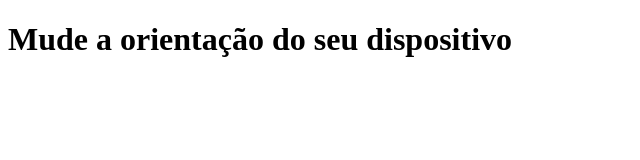
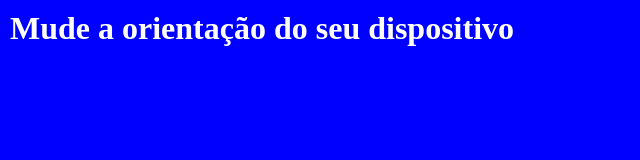
Before and after one commit to oyagosilva/html-css, a plain HTML site: page ex025/mq002/index.html in a window 1280 px wide. Shown: the whole page, without its empty margins (0-640 px from the left). Drawn offline with Linux system fonts and the light colour scheme.

Commit message:
criei as interações dos estilos

```diff
--- a/ex025/mq002/estilos/retrato.css
+++ b/ex025/mq002/estilos/retrato.css
@@ -1,3 +1,7 @@
 @charset "UTF-8";
 
 /* configuracoes em modo deitado (retrato)*/
+
+body {
+    background-position: left bottom;
+}
--- a/ex025/mq002/estilos/style.css
+++ b/ex025/mq002/estilos/style.css
@@ -1,3 +1,24 @@
 @charset "UTF-8";
 
 /* configuracoes gerais*/
+
+* {
+
+margin: 0px;
+padding: 0px;
+
+}
+
+html, body {
+    width: 100vw;
+    height: 100vh;
+    background-color: blue;
+    background-size: contain;
+    background-repeat: no-repeat;
+}
+
+h1 {
+    color: white;
+    text-shadow: 2px 2px 0px rgba(0, 0, 255, 0.534);
+    padding: 10px;
+}
```
